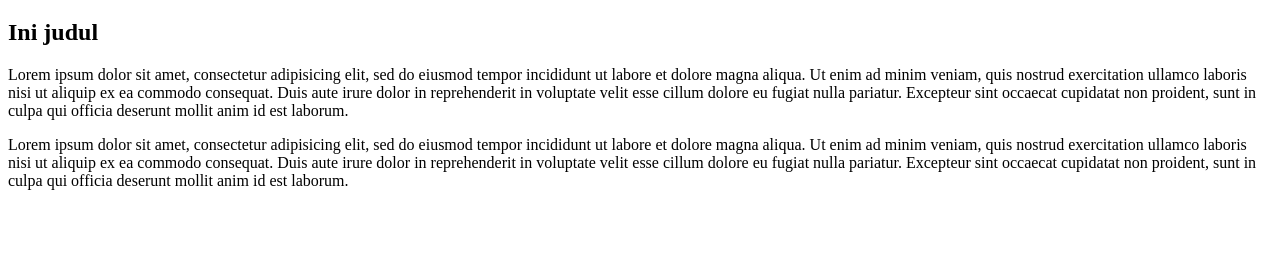
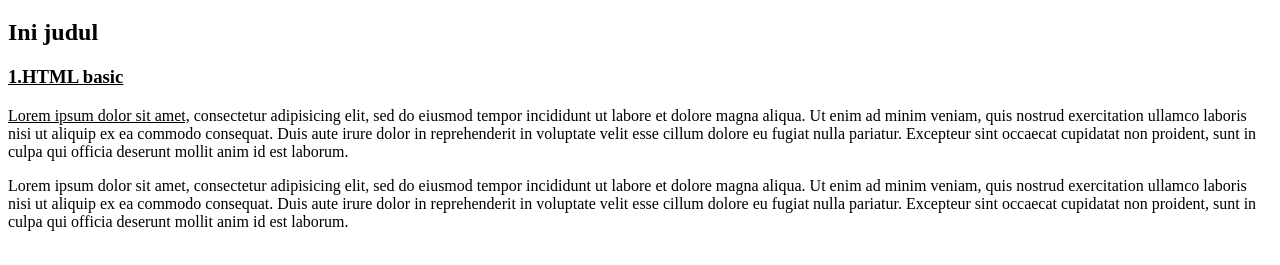
Before and after one commit to IchwanSetyawan/BelajarHTML, a plain HTML site: page index.html in a window 1280 px wide. Shown: the part 61-326 px from the top of the page. Drawn offline with Linux system fonts and the light colour scheme.

```diff
--- a/index.html
+++ b/index.html
@@ -22,7 +22,9 @@
 
 <h2>Ini judul</h2>
 
-<p>Lorem ipsum dolor sit amet, consectetur adipisicing elit, sed do eiusmod
+<u><h3>1.HTML basic</h3></u>
+
+<p><u>Lorem ipsum dolor sit amet,</u> consectetur adipisicing elit, sed do eiusmod
 tempor incididunt ut labore et dolore magna aliqua. Ut enim ad minim veniam,
 quis nostrud exercitation ullamco laboris nisi ut aliquip ex ea commodo
 consequat. Duis aute irure dolor in reprehenderit in voluptate velit esse
```
